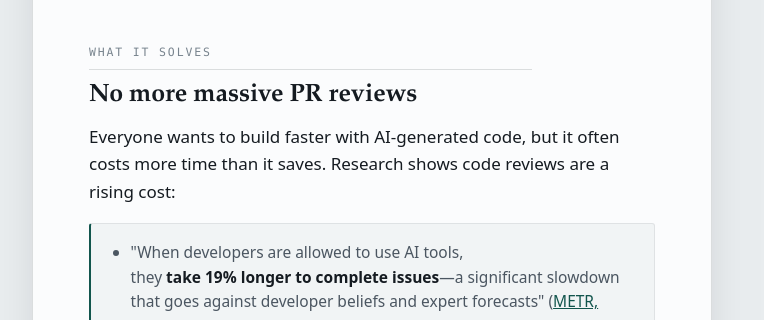
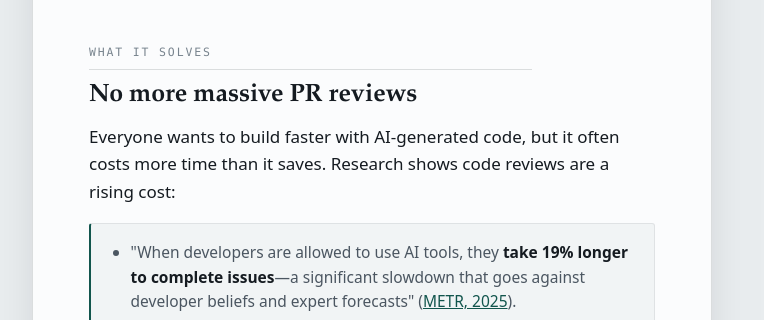
Before and after one commit to chzylee/ship-pipeline, a plain HTML site: page record/index.html in a window 1280 px wide. Shown: the part 476-796 px from the top of the page, without its empty margins (268-1032 px from the left). Drawn offline with Linux system fonts and the light colour scheme.

Commit message:
remove awkward gap

```diff
--- a/record/index.html
+++ b/record/index.html
@@ -29,7 +29,7 @@
       </p>
         <div class="note">
           <ul>
-            <li>"When developers are allowed to use AI tools, <br />they <strong>take 19% longer to complete issues</strong>—a significant slowdown that goes against developer beliefs and expert forecasts" (<a href="https://metr.org/blog/2025-07-10-early-2025-ai-experienced-os-dev-study/">METR, 2025</a>).</li>
+            <li>"When developers are allowed to use AI tools, they <strong>take 19% longer to complete issues</strong>—a significant slowdown that goes against developer beliefs and expert forecasts" (<a href="https://metr.org/blog/2025-07-10-early-2025-ai-experienced-os-dev-study/">METR, 2025</a>).</li>
             <li>"<strong>Bugs per developer are up 54%</strong>. The incidents-to-PR ratio has more than tripled. Median review time has increased 5X. <strong>31% more PRs are merging without any review</strong>" (<a href="https://pages.faros.ai/hubfs/AI_Engineering_Report_2026_The_Acceleration_Whiplash_Faros.pdf">Faros AI, 2026</a>).</li>
             <li>"We found that using AI assistance led to a statistically significant decrease in mastery... participants in the AI group <strong>scored 17% lower</strong> than those who coded by hand" (<a href="https://www.anthropic.com/research/AI-assistance-coding-skills">Anthropic, 2026</a>).</li>
           </ul>
```
